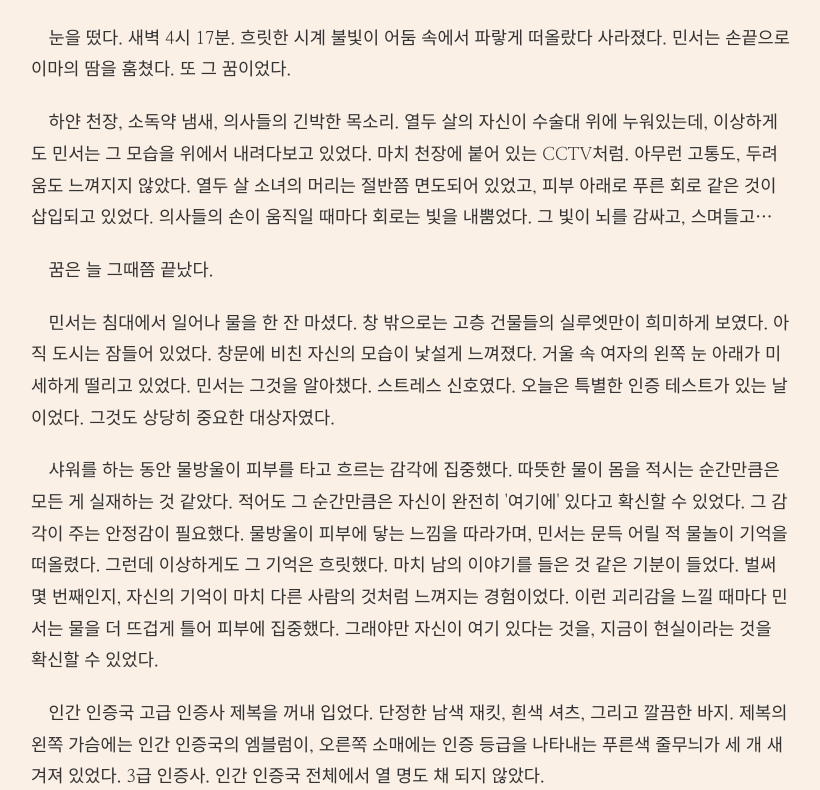
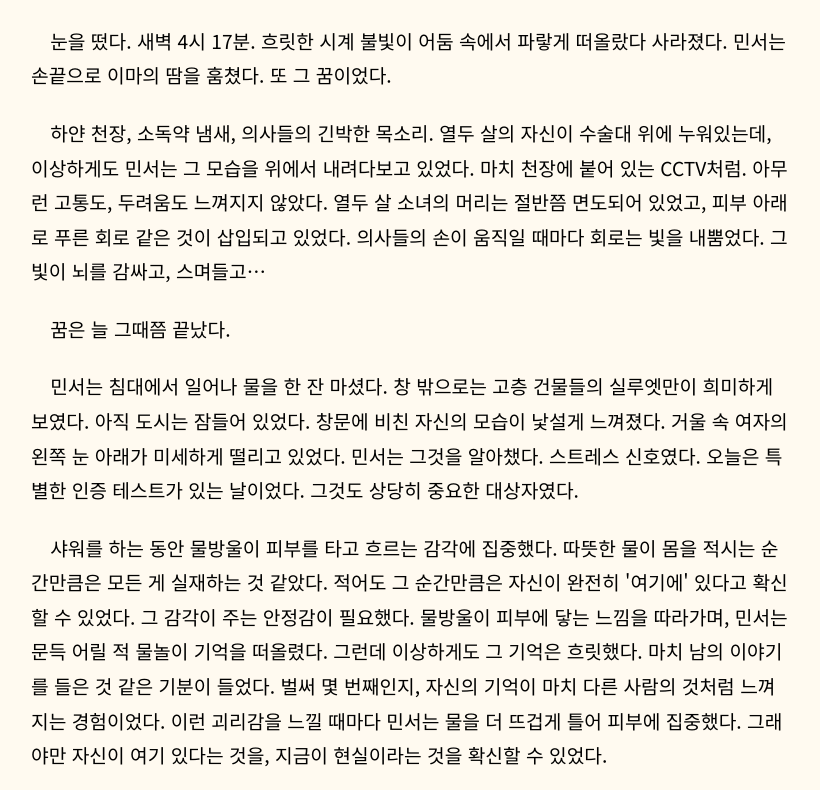
Before and after one commit to svmagic/ai-human-boundary-novel, a plain HTML site: page novel_v11_part-1.html in a window 1280 px wide. Shown: the part 204-994 px from the top of the page, without its empty margins (229-1049 px from the left). Drawn offline with Linux system fonts and the light colour scheme.

Commit message:
Add files via upload

```diff
--- a/novel_v11_part-1.html
+++ b/novel_v11_part-1.html
@@ -6,12 +6,12 @@
     <title>인간다움의 경계 - 제1부 시작</title>
     <link rel="preconnect" href="https://fonts.googleapis.com">
     <link rel="preconnect" href="https://fonts.gstatic.com" crossorigin>
-    <link href="https://fonts.googleapis.com/css2?family=Nanum+Myeongjo:wght@400;700&display=swap" rel="stylesheet">
+    <link href="https://fonts.googleapis.com/css2?family=Noto+Sans+KR:wght@400;700&display=swap" rel="stylesheet">
     <style>
         body {
-            font-family: 'Nanum Myeongjo', serif;
-            background-color: #FAF0E6; /* Linen color */
-            color: #333;
+            font-family: 'Noto Sans KR', sans-serif;
+            background-color: #FFFAF0; /* Linen color */
+            color: #000000;
             line-height: 1.8;
             margin: 0;
             padding: 0;
@@ -39,7 +39,7 @@
         }
         p {
             margin-bottom: 1.2em;
-            font-size: 1.1em; /* Slightly larger font for readability */
+            font-size: 1.2em; /* Slightly larger font for readability */
             text-indent: 1em; /* Indent first line of paragraphs */
         }
         hr {
@@ -86,7 +86,7 @@
                 font-size: 1.4em;
             }
             p {
-                font-size: 1em;
+                font-size: 1.1em;
             }
             nav a {
                 margin: 0 10px;
```
Also changed, not shown: novel_v11_part-2.html (+6 -6 lines), novel_v11_part-3.html (+6 -6 lines), novel_v11_part-4.html (+6 -6 lines).
